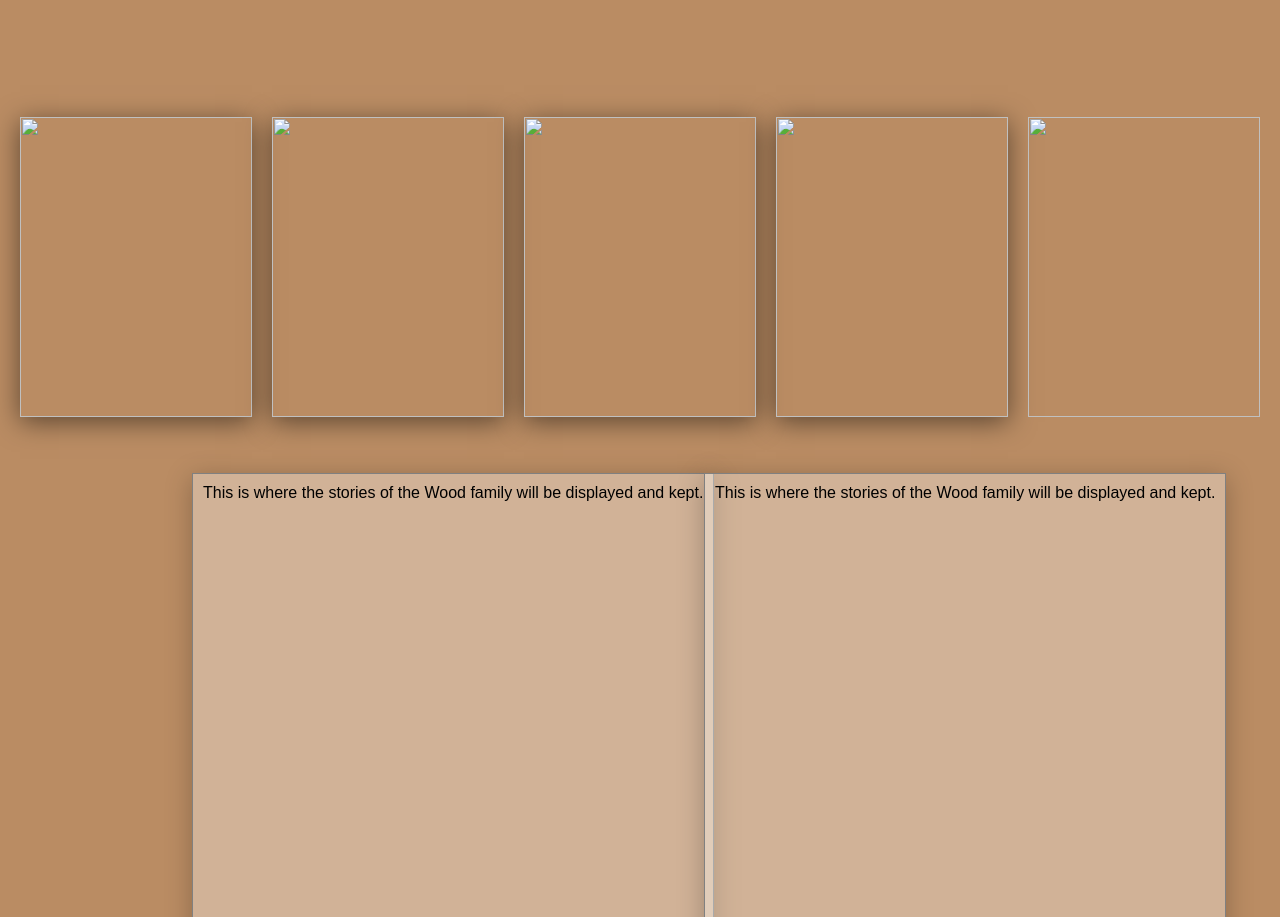
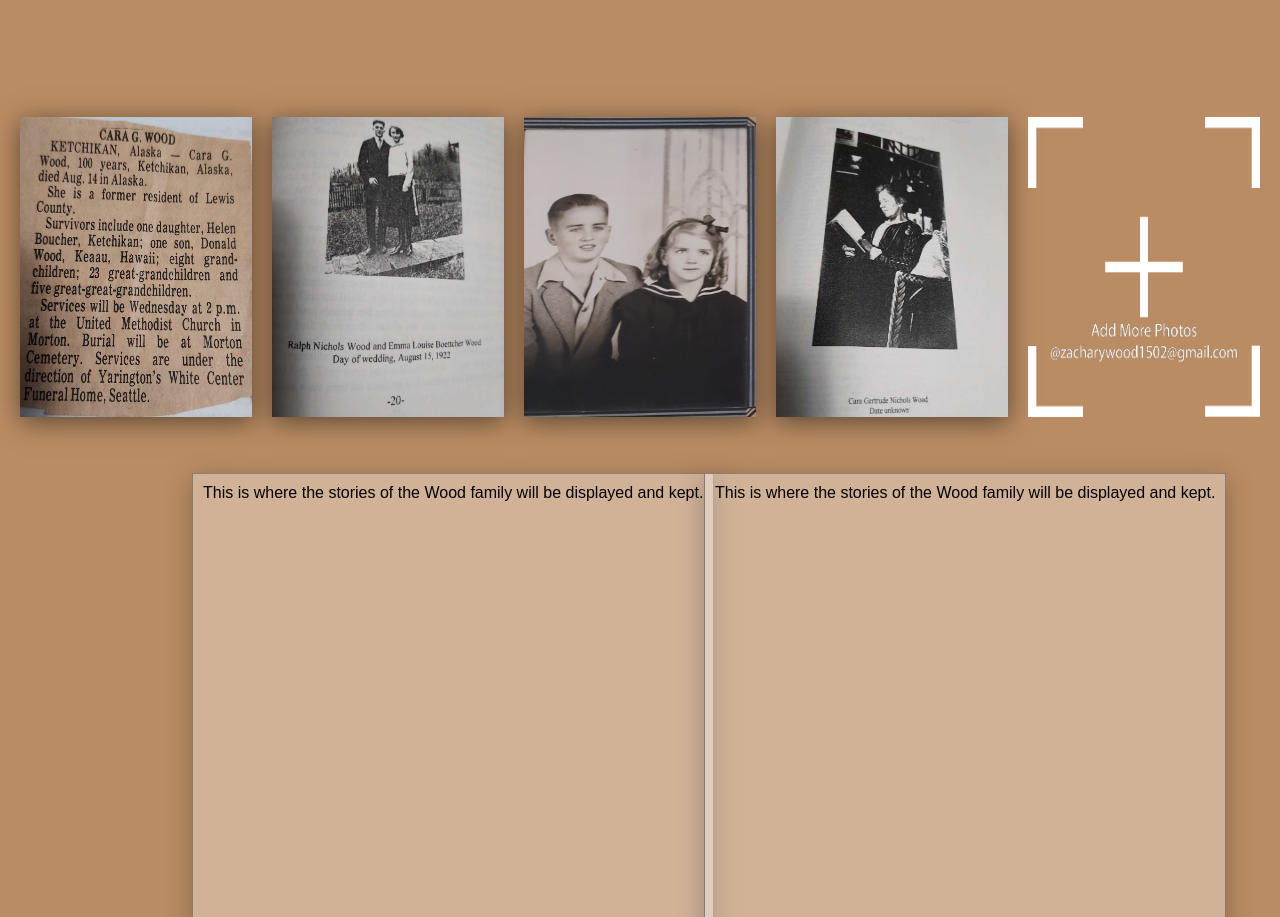
Before and after one commit to wwuZach/wwuZach.github.io-Final, a plain HTML site: page index.html in a window 1280 px wide. Shown: the part 2043-2960 px from the top of the page. Drawn offline with Linux system fonts and the light colour scheme.

Commit message:
Add files via upload

```diff
--- a/index.html
+++ b/index.html
@@ -68,12 +68,12 @@
       </div>
 
         <div class="grid">
-        <img src="Images\4.jpeg.jpg" class="image4">
-        <img src="Images\5.jpg" class="image5">
-        <img src="Images\Resized-20211129-201222.jpeg" class="image6">
-        <img src="Images\Resized-20211129-202700.JPG" class="image7">
+        <img src="4.jpeg.jpg" class="image4">
+        <img src="5.jpg" class="image5">
+        <img src="Resized-20211129-201222.jpeg" class="image6">
+        <img src="Resized-20211129-202700.JPG" class="image7">
 
-        <img src="Images\Add more.png" class="Addmore">
+        <img src="Add more.png" class="Addmore">
         </div>
 
 <br>
```
